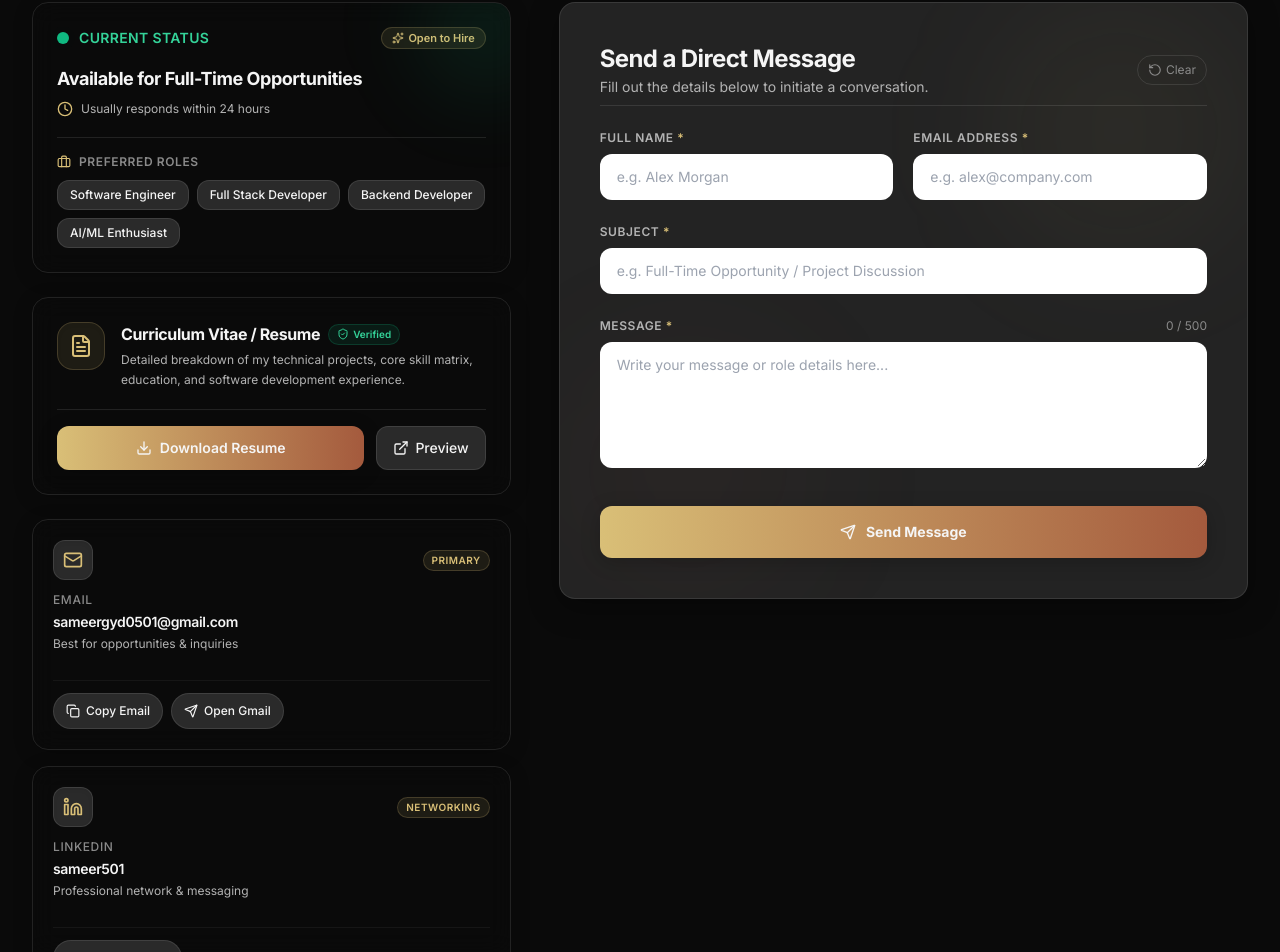
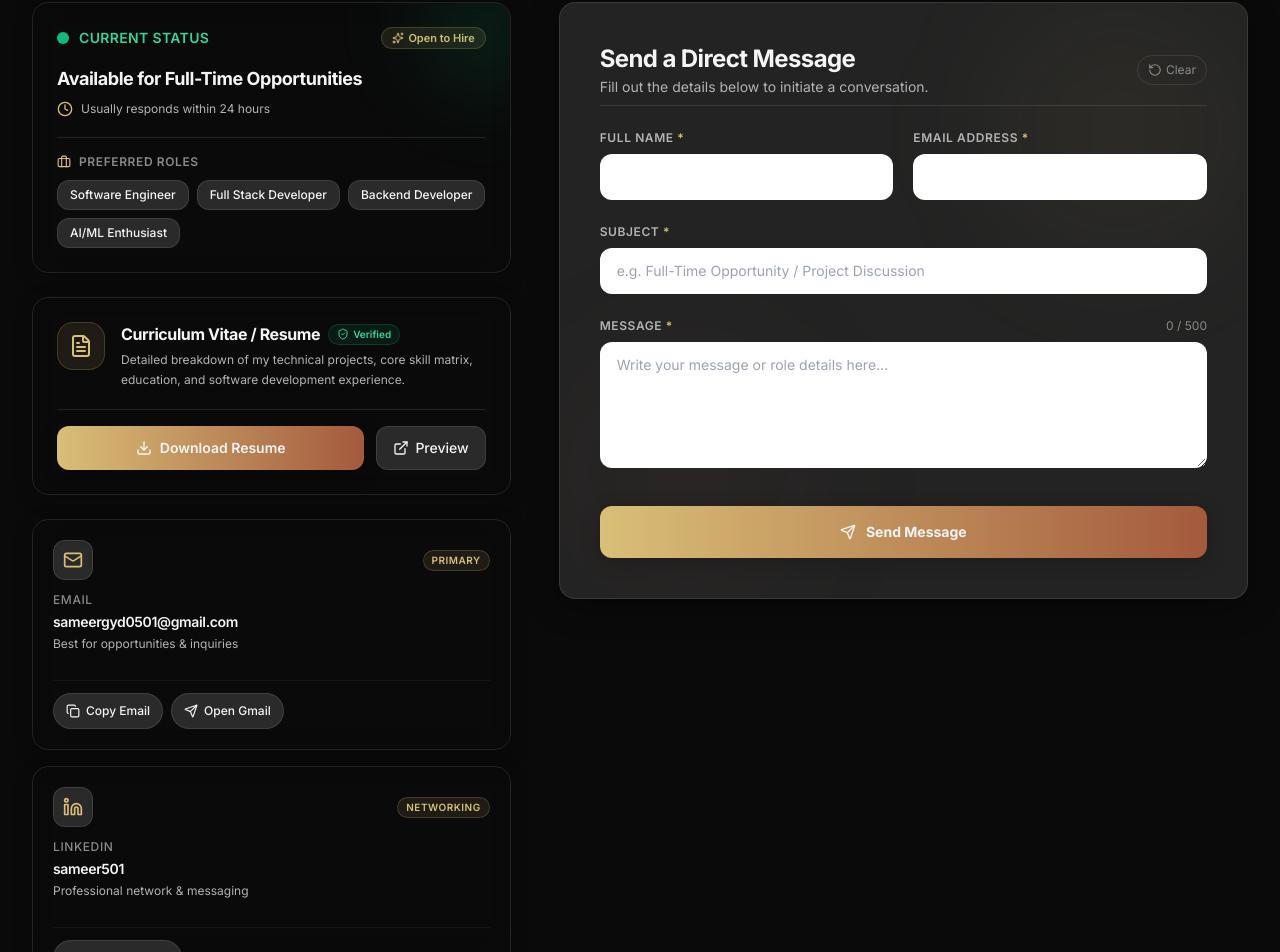
Before and after one commit to Sameer-0501/Portfolio, a React (Vite) app: page / in a window 1280 px wide. Shown: the part 10417-11369 px from the top of the page. Built offline with nearby package versions, Linux system fonts and the light colour scheme.

Commit message:
Updated contactform

```diff
--- a/src/components/contact/ContactForm.tsx
+++ b/src/components/contact/ContactForm.tsx
@@ -166,7 +166,6 @@ export const ContactForm: React.FC = () => {
                                     type="text"
                                     value={formData.fullName}
                                     onChange={handleChange}
-                                    placeholder="e.g. Alex Morgan"
                                     aria-invalid={!!errors.fullName}
                                     aria-describedby={errors.fullName ? "fullName-error" : undefined}
                                     className={`w-full px-4 py-3 rounded-xl bg-elevatedSurface/80 border text-sm text-textPrimary placeholder:text-mutedText/60 focus:outline-none focus:ring-2 focus:ring-highlight transition-all duration-200 ${
@@ -192,7 +191,6 @@ export const ContactForm: React.FC = () => {
                                     type="email"
                                     value={formData.email}
                                     onChange={handleChange}
-                                    placeholder="e.g. alex@company.com"
                                     aria-invalid={!!errors.email}
                                     aria-describedby={errors.email ? "email-error" : undefined}
                                     className={`w-full px-4 py-3 rounded-xl bg-elevatedSurface/80 border text-sm text-textPrimary placeholder:text-mutedText/60 focus:outline-none focus:ring-2 focus:ring-highlight transition-all duration-200 ${
```
